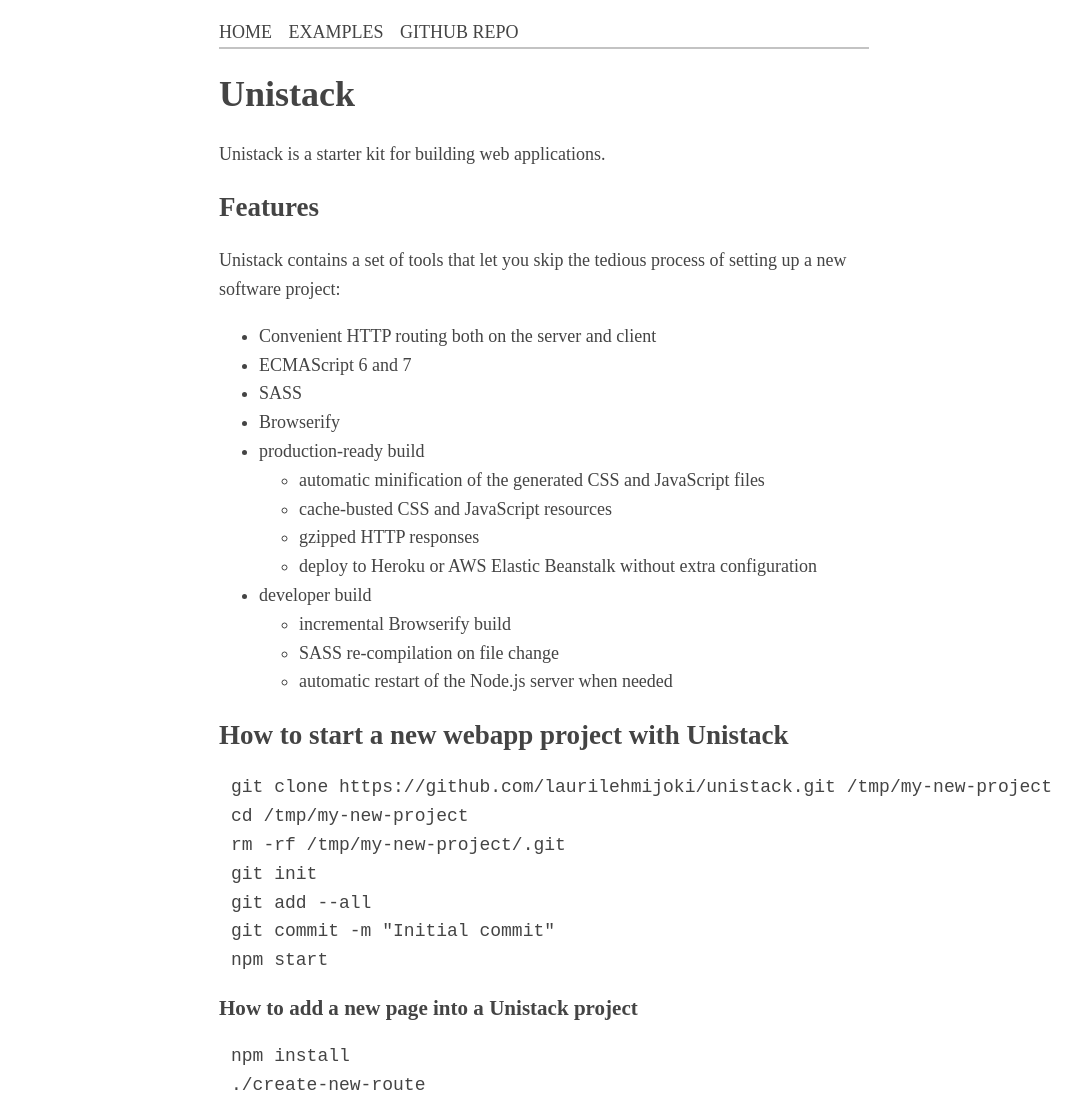
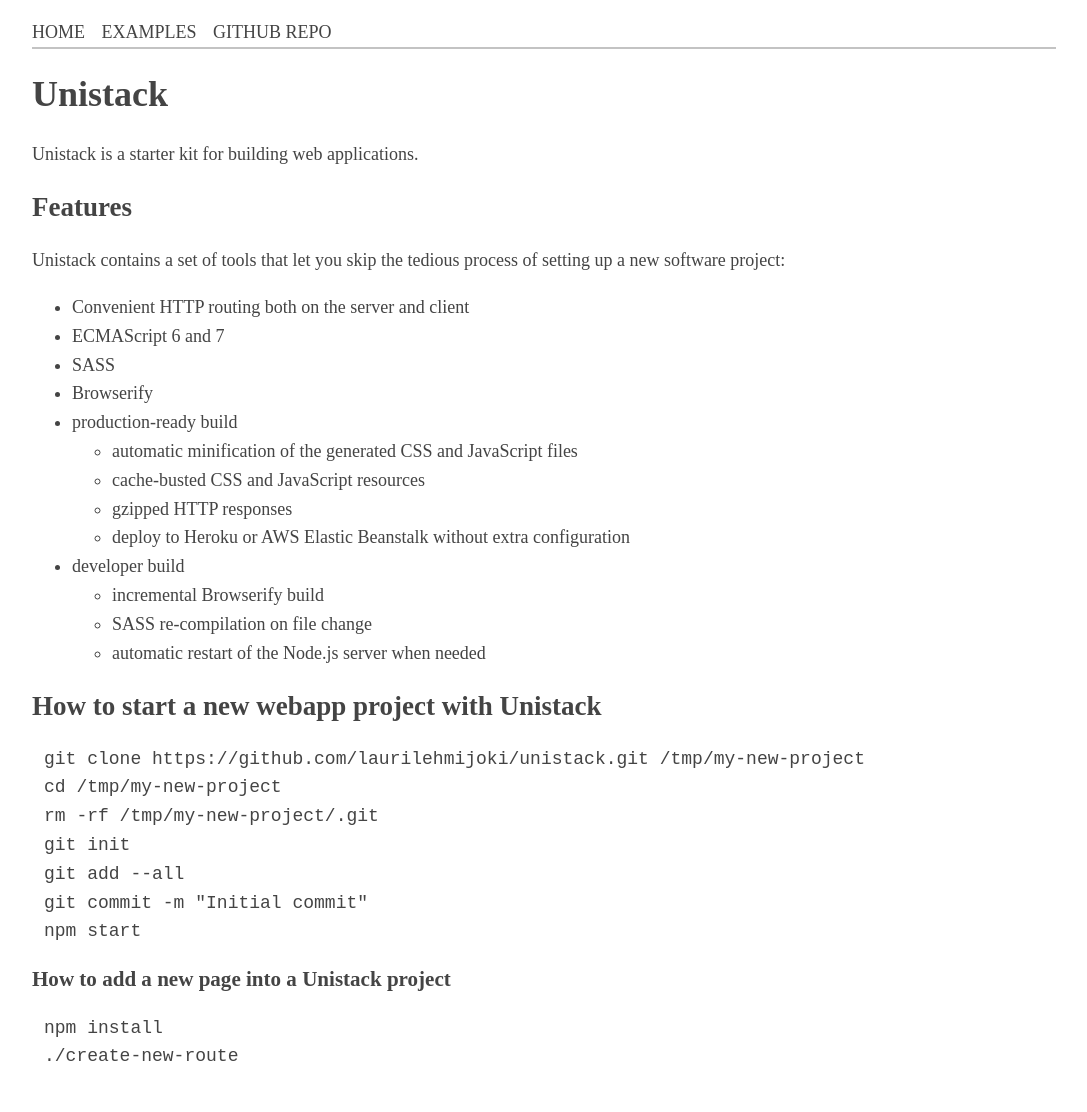
Before and after one commit to laurilehmijoki/unistack, a Jekyll site: the page built from index.md, in a window 1280 px wide. Shown: the whole page, without its empty margins (96-1183 px from the left). Built offline with Jekyll 4.4.1, drawn with Linux system fonts in a browser that asks for light colours; after the commit the page ends 1083 px from its top, so only the background shows below that.

Commit message:
Increase page width

```diff
--- a/_layouts/default.html
+++ b/_layouts/default.html
@@ -6,7 +6,7 @@
     <style type="text/css">
       body{
         margin:12px auto;
-        max-width:650px;
+        max-width:1024px;
         line-height:1.6;
         font-size:18px;
         color:#444;
```
